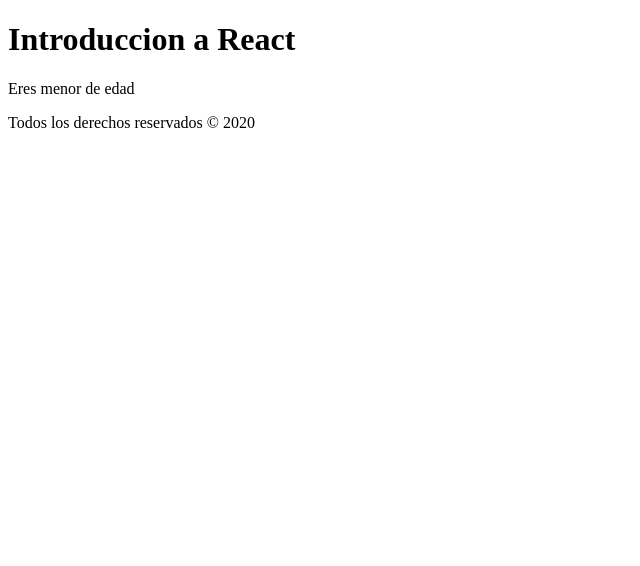
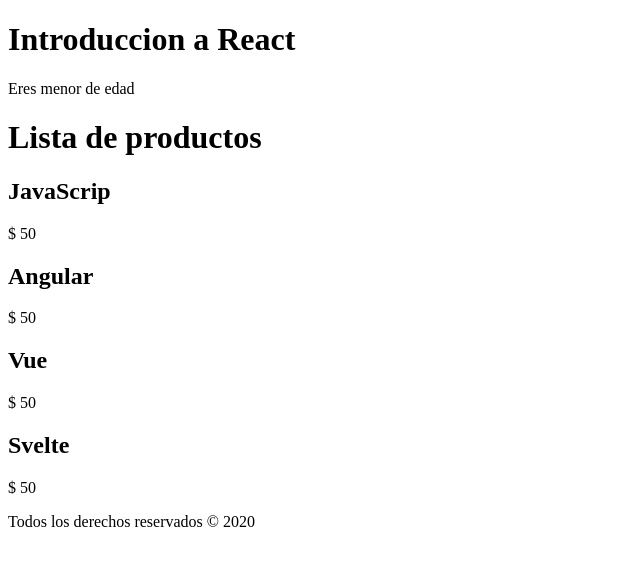
Before and after one commit to ingeniochris/intro_basic_react, a React (Create React App) app: page / in a window 1280 px wide. Shown: the top 566 px of the page, without its empty margins (0-640 px from the left). Built offline with nearby package versions, Linux system fonts and the light colour scheme.

Commit message:
Mostrar colleccion con el state

```diff
--- a/src/App.js
+++ b/src/App.js
@@ -1,26 +1,34 @@
-import React, {Fragment, useState} from 'react'; // Con Fragment puedes encerrar los componentes !!! Agregamos useState y usas Hooks!!!!!!
-import Header from './components/Header';
-import Footer from './components/Footer';
+import React, { Fragment, useState } from "react"; // Con Fragment puedes encerrar los componentes !!! Agregamos useState y usas Hooks!!!!!!
+import Header from "./components/Header";
+import Footer from "./components/Footer";
+import Product from "./components/Product";
 
 //Componente clasico "Funtion Declaration" ES5
 function App() {
-
   //crear listado de productos usando Hooks__ Aplicamos Destructuring para crear los funciones a usas ejemplo products "state original" y getProducts "agrega o elimina---state modificado"
   const [products, getProducts] = useState([
-    {id: 1, name: 'JavaScrip', price: 50},
-    {id: 1, name: 'Angular', price: 50},
-    {id: 1, name: 'Vue', price: 50},
-    {id: 1, name: 'Svelte', price: 50},
+    { id: 1, name: "JavaScrip", price: 50 },
+    { id: 2, name: "Angular", price: 50 },
+    { id: 3, name: "Vue", price: 50 },
+    { id: 4, name: "Svelte", price: 50 }
   ]);
 
-
-//Obtener fecha y la mandamos como props a footer
-const date = new Date().getFullYear();
+  //Obtener fecha y la mandamos como props a footer
+  const date = new Date().getFullYear();
 
   return (
     <Fragment>
-      <Header title='Introduccion a React' />
-      <Footer date={date}/>
+      <Header title="Introduccion a React" />
+      <h1>Lista de productos</h1>
+      {products.map(product => (
+          <Product
+            key={product.id}
+            product={product}
+          />
+      ))}
+      <Footer
+        date={date}
+      />
     </Fragment>
   );
 }
--- /dev/null
+++ b/src/components/Product.jsx
@@ -0,0 +1,15 @@
+import React from "react";
+
+const Product = ({ product }) => {
+  //podemos aplicar destructuring a el props product para no escribir product.name
+  const { id, name, price } = product;
+
+  return (
+    <div>
+      <h2>{name}</h2>
+      <p>$ {price}</p>
+    </div>
+  );
+};
+
+export default Product;
```
